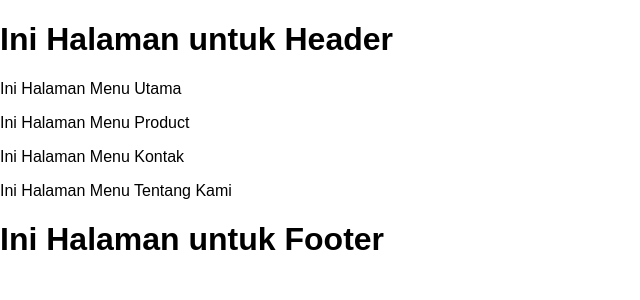
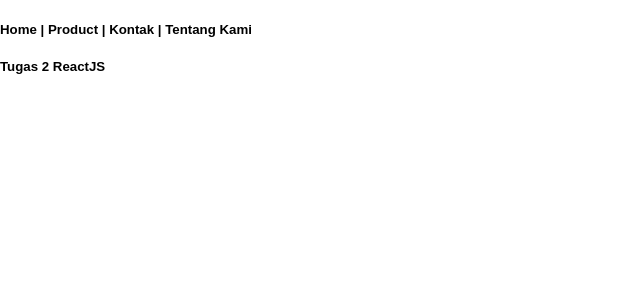
Before and after one commit to hanura13/ReactJS-Niomic, a React (Create React App) app: page / in a window 1280 px wide. Shown: the top 300 px of the page, without its empty margins (0-640 px from the left). Built offline with nearby package versions, Linux system fonts and the light colour scheme.

Commit message:
Add Header

```diff
--- a/src/App.js
+++ b/src/App.js
@@ -1,33 +1,12 @@
 import React from 'react'
-import MenuKontak from './Pages/MenuKontak'
-import MenuProduct from './Pages/MenuProduct'
-import MenuTentangKami from './Pages/MenuTentangKami'
-import MenuUtama from './Pages/MenuUtama'
-
-const Header =() => {
-    return(
-        <div>
-            <h1>Ini Halaman untuk Header</h1>
-        </div>
-    )
-}
-
-const Footer =() => {
-    return(
-        <div>
-            <h1>Ini Halaman untuk Footer</h1>
-        </div>
-    )
-}
+import Footer from './Pages/Footer'
+import Header from './Pages/Header'
 
 const App = () => {
   return (
     <div>
         <Header/>
-        <MenuUtama/>
-        <MenuProduct/>
-        <MenuKontak/>
-        <MenuTentangKami/>
+
         <Footer/>
     </div>
   )
--- /dev/null
+++ b/src/Pages/Footer.js
@@ -0,0 +1,11 @@
+import React from 'react'
+
+function Footer() {
+  return (
+    <div>
+        <h5>Tugas 2 ReactJS</h5>
+    </div>
+  )
+}
+
+export default Footer
--- /dev/null
+++ b/src/Pages/Header.js
@@ -0,0 +1,11 @@
+import React from 'react'
+
+function Header() {
+  return (
+    <div>
+        <h5>Home | Product | Kontak | Tentang Kami</h5>
+    </div>
+  )
+}
+
+export default Header
```
Also changed, not shown: src/ListData/ListMakanan.js (added), src/ListData/ListMenuUtama.js (added).
